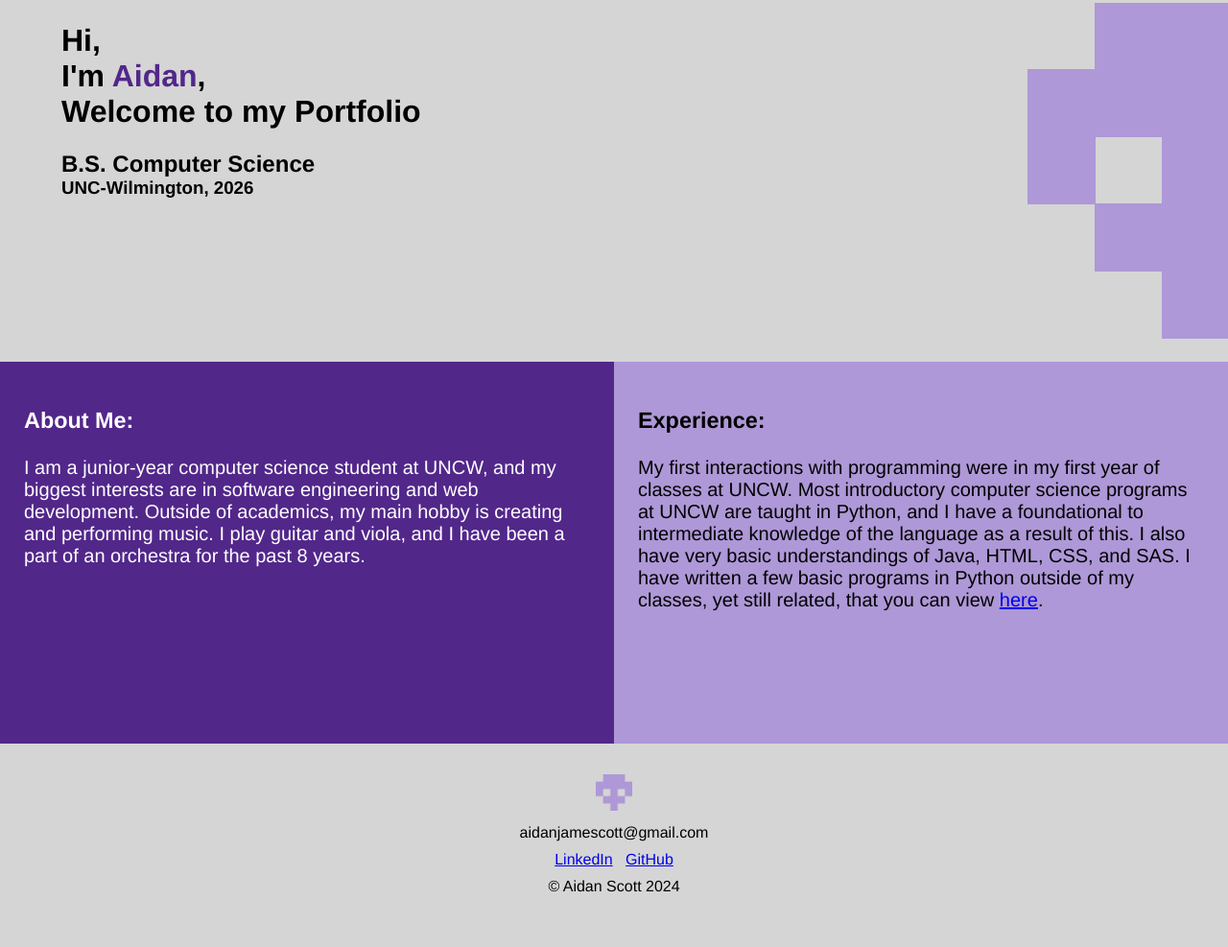
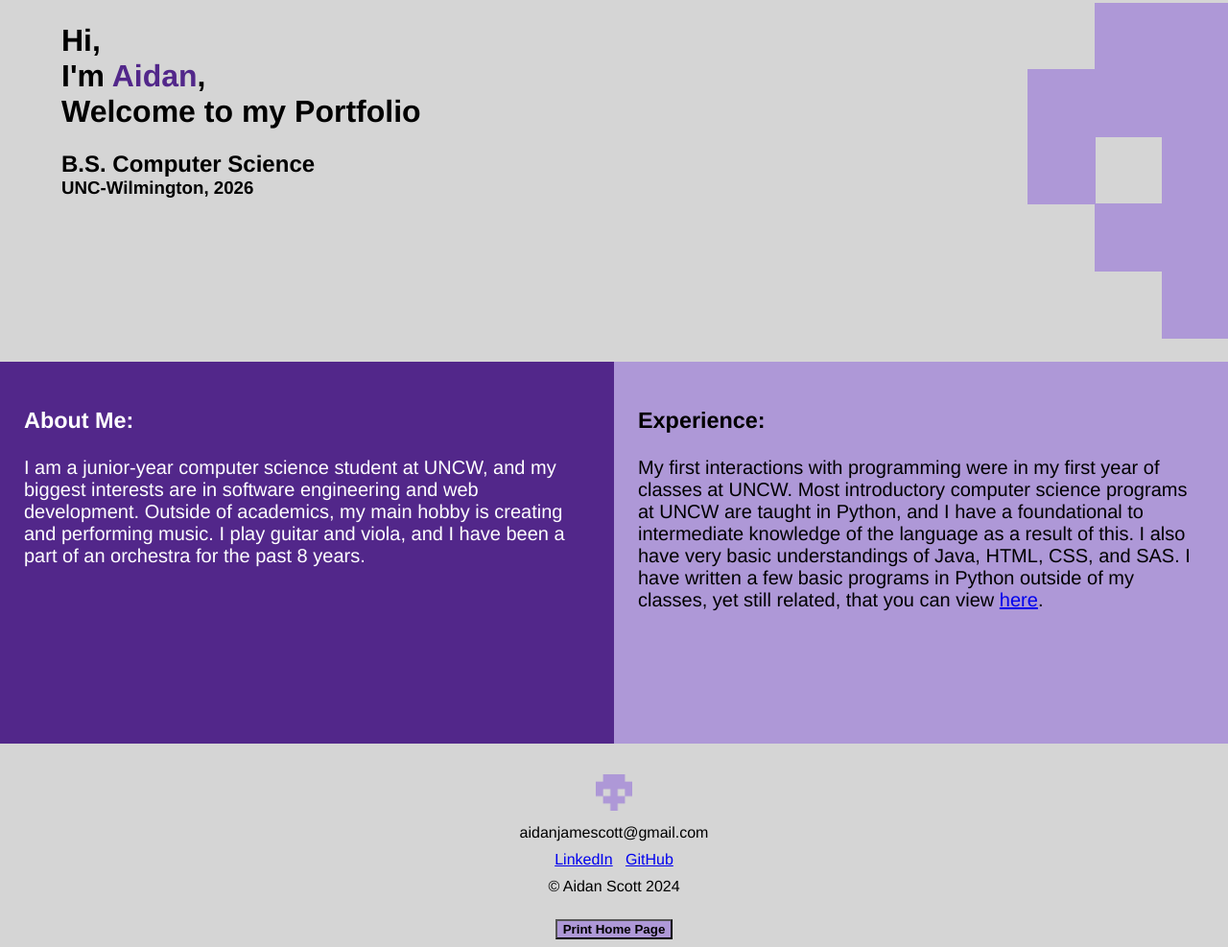
Before and after one commit to AidanJScott/Personal-Website, a plain HTML site: page index.html in a window 1280 px wide. Shown: the part 131-1118 px from the top of the page at 96% size. Before the commit the page ends 1069 px from the top, so only its background shows below. Drawn offline with Linux system fonts and the light colour scheme.

Commit message:
Added print button through js

```diff
--- a/index.html
+++ b/index.html
@@ -57,4 +57,5 @@
 			</p>
 		</footer>
 	</body>
+	<script src="js/print.js"></script>
 </html>
--- /dev/null
+++ b/js/print.js
@@ -0,0 +1,17 @@
+// Aidan Scott
+"use strict";
+
+// create print button
+let printButton = document.createElement("button");
+printButton.innerHTML = "<strong>Print Home Page</strong>";
+printButton.setAttribute("id", "print_button");
+printButton.style.backgroundColor = "#AE98D7";
+printButton.style.marginBottom = "0.5rem";
+
+// add it to the bottom of the footer
+let footer = document.querySelector("footer");
+footer.appendChild(printButton);
+
+printButton.addEventListener("click", event =>{
+    print();
+});
```
Also changed, not shown: confirmation.html (+2 -1 lines), contact.html (+1 -0 lines).
